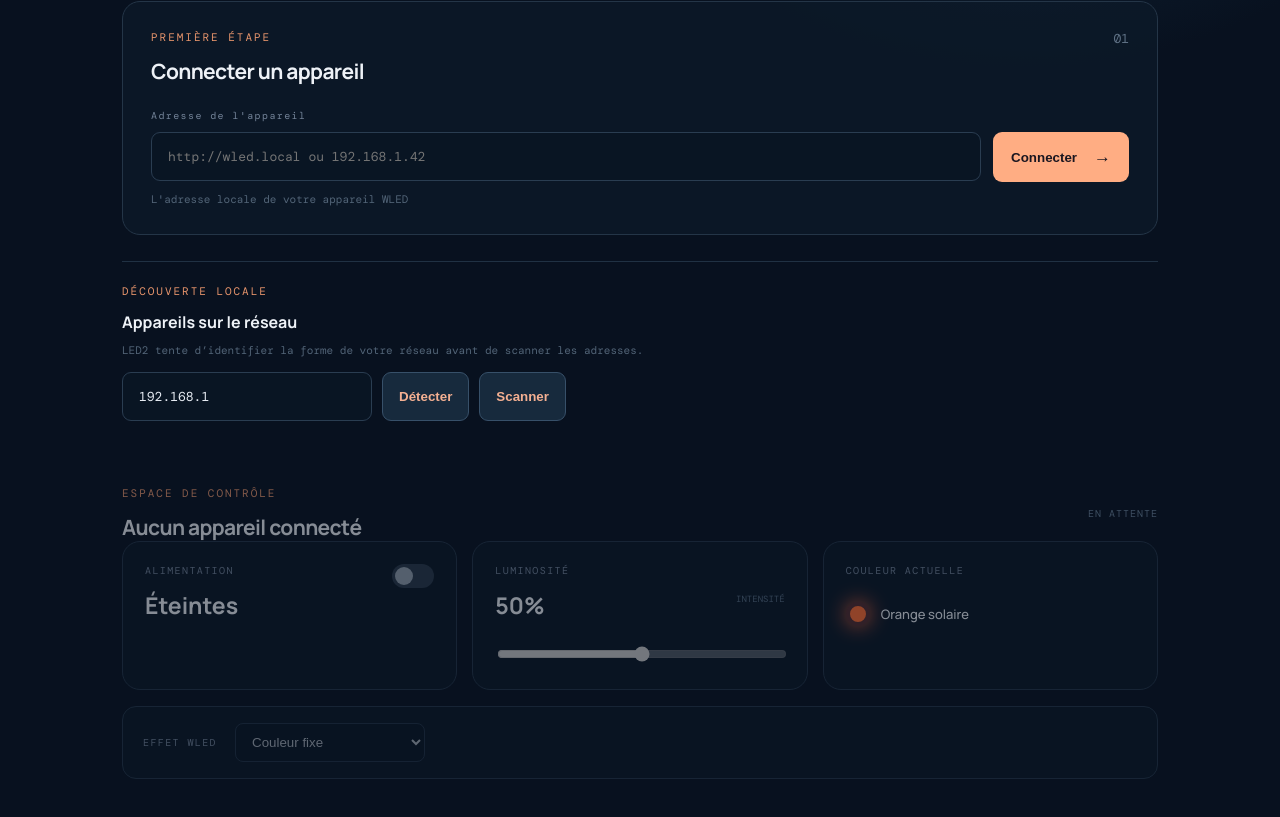
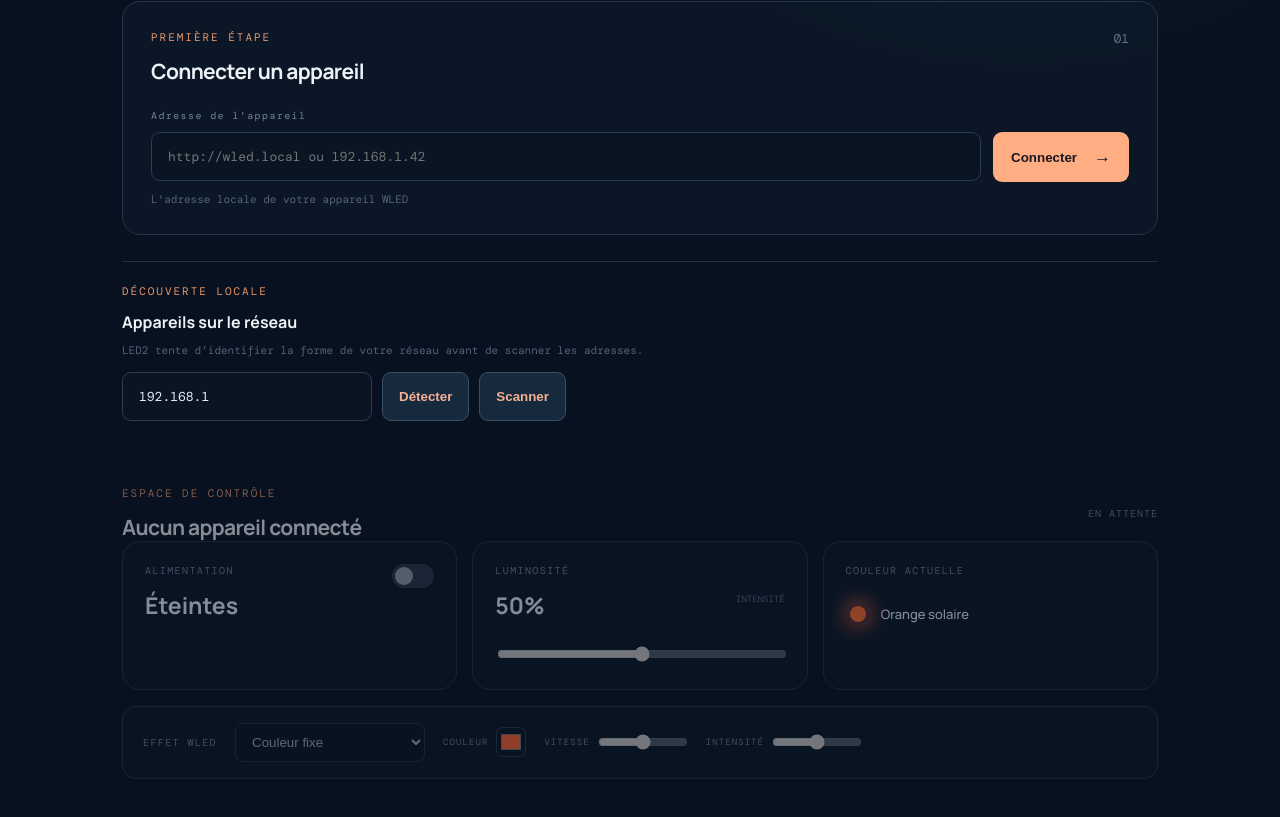
Before and after one commit to kreuille/led2, a website built with Vite: page index.html in a window 1280 px wide. Shown: the part 531-1348 px from the top of the page. Built offline with nearby package versions, Linux system fonts and the light colour scheme.

Commit message:
feat: add WLED color and effect tuning controls

```diff
--- a/src/main.ts
+++ b/src/main.ts
@@ -25,6 +25,7 @@ let scanning = false;
 let scanMessage = "";
 let detectedPrefixes: string[] = [];
 const effects = [{ id: 0, label: "Couleur fixe" }, { id: 1, label: "Blink" }, { id: 9, label: "Fire flicker" }, { id: 12, label: "Rainbow" }, { id: 45, label: "Plasma" }];
+function firstColor() { const color = state.seg[0]?.col?.[0] || [255, 98, 50]; return `#${color.map(value => value.toString(16).padStart(2, "0")).join("")}`; }
 
 function render() {
   const statusLabel = connectionState === "connected" ? "Connecté" : connectionState === "connecting" ? "Connexion…" : connectionState === "error" ? "Connexion impossible" : "Prêt à connecter";
@@ -49,7 +50,7 @@ function render() {
       <section class="dashboard ${connectionState !== "connected" ? "muted" : ""}">
         <div class="section-title"><div><p class="eyebrow">ESPACE DE CONTRÔLE</p><h2>${deviceName}</h2></div><span class="locked">${connectionState === "connected" ? "ACTIF" : "EN ATTENTE"}</span></div>
         <div class="controls"><article class="control-card power-card"><div><span class="control-label">ALIMENTATION</span><h3>${state.on ? "Allumées" : "Éteintes"}</h3></div><button class="power-toggle ${state.on ? "active" : ""}" id="power-toggle" aria-label="Basculer l'alimentation"><span></span></button></article><article class="control-card"><span class="control-label">LUMINOSITÉ</span><div class="value-row"><h3>${Math.round((state.bri / 255) * 100)}%</h3><span>INTENSITÉ</span></div><input id="brightness" type="range" min="1" max="255" value="${state.bri}" ${connectionState !== "connected" ? "disabled" : ""} /></article><article class="control-card color-card"><span class="control-label">COULEUR ACTUELLE</span><div class="color-preview"><span></span><strong>Orange solaire</strong></div></article></div>
-      <div class="effect-panel"><span class="control-label">EFFET WLED</span><select id="effect" ${connectionState !== "connected" ? "disabled" : ""}>${effects.map(effect => `<option value="${effect.id}" ${state.seg[0]?.fx === effect.id ? "selected" : ""}>${effect.label}</option>`).join("")}</select></div>
+      <div class="effect-panel"><span class="control-label">EFFET WLED</span><select id="effect" ${connectionState !== "connected" ? "disabled" : ""}>${effects.map(effect => `<option value="${effect.id}" ${state.seg[0]?.fx === effect.id ? "selected" : ""}>${effect.label}</option>`).join("")}</select><label class="mini-control">COULEUR<input id="color-picker" type="color" value="${firstColor()}" ${connectionState !== "connected" ? "disabled" : ""} /></label><label class="mini-control">VITESSE<input id="effect-speed" type="range" min="0" max="255" value="${state.seg[0]?.sx ?? 128}" ${connectionState !== "connected" ? "disabled" : ""} /></label><label class="mini-control">INTENSITÉ<input id="effect-intensity" type="range" min="0" max="255" value="${state.seg[0]?.ix ?? 128}" ${connectionState !== "connected" ? "disabled" : ""} /></label></div>
       </section>
     </main>`;
 
@@ -57,6 +58,9 @@ function render() {
   document.querySelector<HTMLButtonElement>("#power-toggle")?.addEventListener("click", () => updateState({ on: !state.on }));
   document.querySelector<HTMLInputElement>("#brightness")?.addEventListener("input", (event) => updateState({ bri: Number((event.target as HTMLInputElement).value) }));
   document.querySelector<HTMLSelectElement>("#effect")?.addEventListener("change", (event) => { const fx = Number((event.target as HTMLSelectElement).value); state = { ...state, seg: [{ ...state.seg[0], fx }] }; updateState({ seg: state.seg }); });
+  document.querySelector<HTMLInputElement>("#color-picker")?.addEventListener("input", (event) => { const hex = (event.target as HTMLInputElement).value; const rgb = [1, 3, 5].map(index => parseInt(hex.slice(index, index + 2), 16)); state = { ...state, seg: [{ ...state.seg[0], col: [rgb] }] }; updateState({ seg: state.seg }); });
+  document.querySelector<HTMLInputElement>("#effect-speed")?.addEventListener("input", (event) => { const sx = Number((event.target as HTMLInputElement).value); state = { ...state, seg: [{ ...state.seg[0], sx }] }; updateState({ seg: state.seg }); });
+  document.querySelector<HTMLInputElement>("#effect-intensity")?.addEventListener("input", (event) => { const ix = Number((event.target as HTMLInputElement).value); state = { ...state, seg: [{ ...state.seg[0], ix }] }; updateState({ seg: state.seg }); });
   document.querySelector<HTMLButtonElement>("#scan-button")?.addEventListener("click", scanNetwork);
   document.querySelector<HTMLButtonElement>("#detect-button")?.addEventListener("click", detectNetwork);
   document.querySelectorAll<HTMLButtonElement>("[data-device-url]").forEach(button => button.addEventListener("click", () => selectDevice(button.dataset.deviceUrl || "")));
--- a/src/scan.css
+++ b/src/scan.css
@@ -15,4 +15,7 @@
 .saved-device { display: block; width: auto; min-width: 190px; }
 .effect-panel { display: flex; align-items: center; gap: 18px; margin-top: 16px; padding: 16px 20px; border: 1px solid #243547; background: rgba(13, 26, 41, .74); border-radius: 14px; }
 .effect-panel select { min-width: 190px; padding: 10px 12px; color: #e8edf4; background: #091523; border: 1px solid #2a3d51; border-radius: 8px; }
+.mini-control { display: flex; align-items: center; gap: 8px; color: #738398; font: 9px 'DM Mono', monospace; letter-spacing: .12em; }
+.mini-control input[type=color] { width: 30px; height: 30px; padding: 2px; border: 1px solid #2a3d51; background: #091523; border-radius: 7px; }
+.mini-control input[type=range] { width: 90px; margin: 0; }
 @media (max-width: 720px) { .scan-row { align-items: stretch; flex-direction: column; } .scan-row input { max-width: none; } }
```
